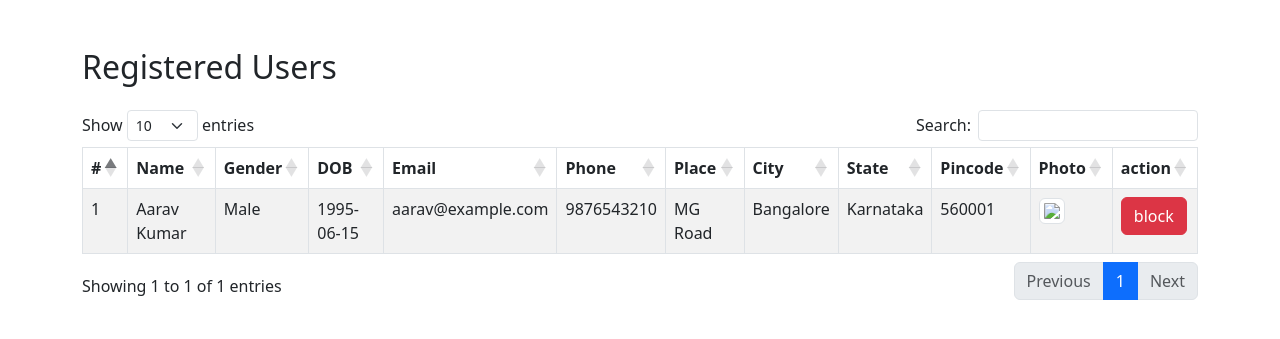
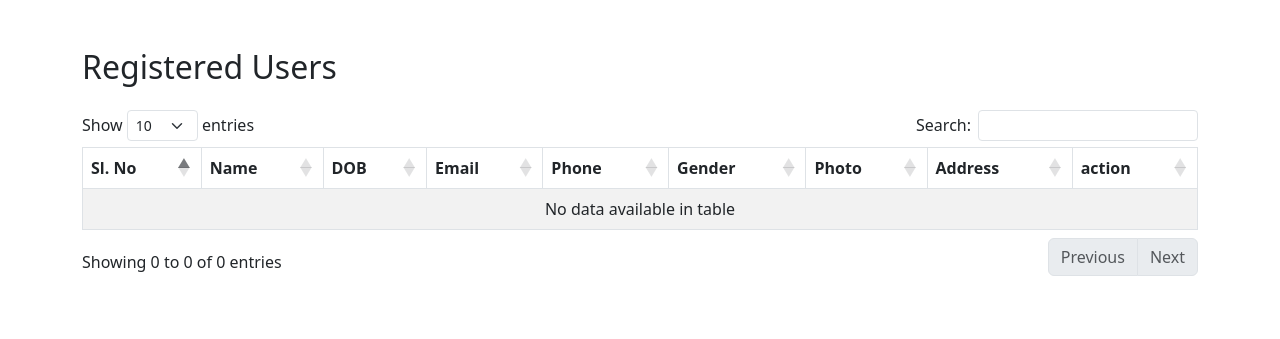
Before and after one commit to jalala-pv/diabeticdistress, a Django app: page /myapp/viewuser_get/ in a window 1280 px wide. Shown: the top 339 px of the page. Run offline with Django 5.2, Linux system fonts and the light colour scheme; some libraries are stand-ins or nearby versions.

Commit message:
viewuser

```diff
--- a/myapp/models.py
+++ b/myapp/models.py
@@ -14,6 +14,7 @@
     pin=models.CharField(max_length=100)
     district=models.CharField(max_length=100)
     state=models.CharField(max_length=100)
+    status=models.CharField(max_length=100)
     AUTHUSER=models.OneToOneField(User,on_delete=models.CASCADE)
 
 
--- a/myapp/urls.py
+++ b/myapp/urls.py
@@ -30,7 +30,7 @@
     path('changepassword_get/',views.changepassword_get),
     path('changepassword_post/',views.changepassword_post),
 
-    path('sentreply_get/',views.sentreply_get),
+    path('sentreply_get/<id>',views.sentreply_get),
     path('sentreply_post/',views.sentreply_post),
 
     path('viewblockeduser_get/',views.viewblockeduser_get),
--- a/myapp/views.py
+++ b/myapp/views.py
@@ -5,7 +5,7 @@
 
 
 # Create your views here.
-from myapp.models import complaints
+from myapp.models import complaints, Users
 
 
 def login_get(request):
@@ -59,15 +59,16 @@
 
 
 
-
-
-def sentreply_get(request):
+def sentreply_get(request,id):
+    return render(request, 'admins/sentreply.html',{'id':id})
+def sentreply_post(request):
     id = request.POST['id']
     reply = request.POST['reply']
-    return render(request, 'admins/sentreply.html')
-def sentreply_post(request):
-
-    return
+    data=complaints.objects.get(id=id)
+    data.reply=reply
+    data.status="replied"
+    data.save()
+    return redirect('/myapp/viewcomplaint_get/')
 
 def viewblockeduser_get(request):
     return render(request, 'admins/viewblockeduser.html')
@@ -80,7 +81,10 @@
     return render(request, 'admins/viewlogs.html')
 
 def viewuser_get(request):
-    return render(request, 'admins/viewuser.html')
+    data = Users.objects.all()
+    return render(request, 'admins/viewuser.html', {'Users': data})
+
+
 #U S E R
 def editprofile_get(request):
     return render(request, 'users/editprofile.html')
--- a/templates/admins/admin_home.html
+++ b/templates/admins/admin_home.html
@@ -131,6 +131,7 @@
             </div>
 
             <a href="/myapp/viewcomplaint_get/" class="nav-item nav-link">Complaints</a>
+            <a href="/myapp/viewuser_get/" class="nav-item nav-link">Users</a>
             <a href="/myapp/changepassword_get/" class="nav-item nav-link">Security</a>
         </div>
 
--- a/templates/admins/sentreply.html
+++ b/templates/admins/sentreply.html
@@ -8,9 +8,9 @@
 <body>
   <div class="container mt-5">
     <h4 class="mb-4">Send reply</h4>
-    <form>
-
-
+      {% csrf_token %}
+    <form method="post" action="/myapp/sentreply_post/">
+        <input type="hidden"name="id"value="{{ id }}">
       <!-- Complaint Text -->
       <div class="mb-3">
         <label for="complaint" class="form-label">sent reply</label>
--- a/templates/admins/viewcomplaint.html
+++ b/templates/admins/viewcomplaint.html
@@ -48,7 +48,7 @@
             <td>{{i.status  }}</td>
             <td>
                 {% if i.status == 'pending' %}
-                <a class="btn btn-sm btn-primary">reply</a>
+                <a href="/myapp/sentreply_get/{{ i.id }}"class="btn btn-sm btn-primary">reply</a>
                 {% else %}
                 {{ i.reply }}
                 {% endif %}
--- a/templates/admins/viewuser.html
+++ b/templates/admins/viewuser.html
@@ -14,37 +14,32 @@
     <table id="registrationTable" class="table table-striped table-bordered">
       <thead>
         <tr>
-          <th>#</th>
+          <th>Sl. No</th>
           <th>Name</th>
-          <th>Gender</th>
           <th>DOB</th>
           <th>Email</th>
           <th>Phone</th>
-          <th>Place</th>
-          <th>City</th>
-          <th>State</th>
-          <th>Pincode</th>
-          <th>Photo</th>
+          <th>Gender</th>
+            <th>Photo</th>
+          <th>Address</th>
             <th>action</th>
         </tr>
       </thead>
       <tbody>
         <!-- Sample Data Row -->
+        {% for i in Users%}
         <tr>
-          <td>1</td>
-          <td>Aarav Kumar</td>
-          <td>Male</td>
-          <td>1995-06-15</td>
-          <td>aarav@example.com</td>
-          <td>9876543210</td>
-          <td>MG Road</td>
-          <td>Bangalore</td>
-          <td>Karnataka</td>
-          <td>560001</td>
-          <td><img src="https://via.placeholder.com/50" class="img-thumbnail" width="50" /></td>
+           <td>{{ forloop.counter }}</td>
+          <td>{{ i.name  }}</td>
+          <td>{{ i.dob }}</td>
+          <td>{{ i.email }}</td>
+          <td>{{ i.phone }}</td>
+            <td>{{ i.gender }}</td>
+           <td><img src="{{ i.photo }}" class="img-thumbnail" width="50" /></td>
+          <td>{{ i.place }},{{ i.city }},<br>{{ i.pin }},{{ i.district }}<br>{{ i.state }}</td>
             <td><a href=""class="btn btn-danger">block</a></td>
         </tr>
-
+          {% endfor %}
         <!-- Add more rows dynamically from backend -->
       </tbody>
     </table>
```
